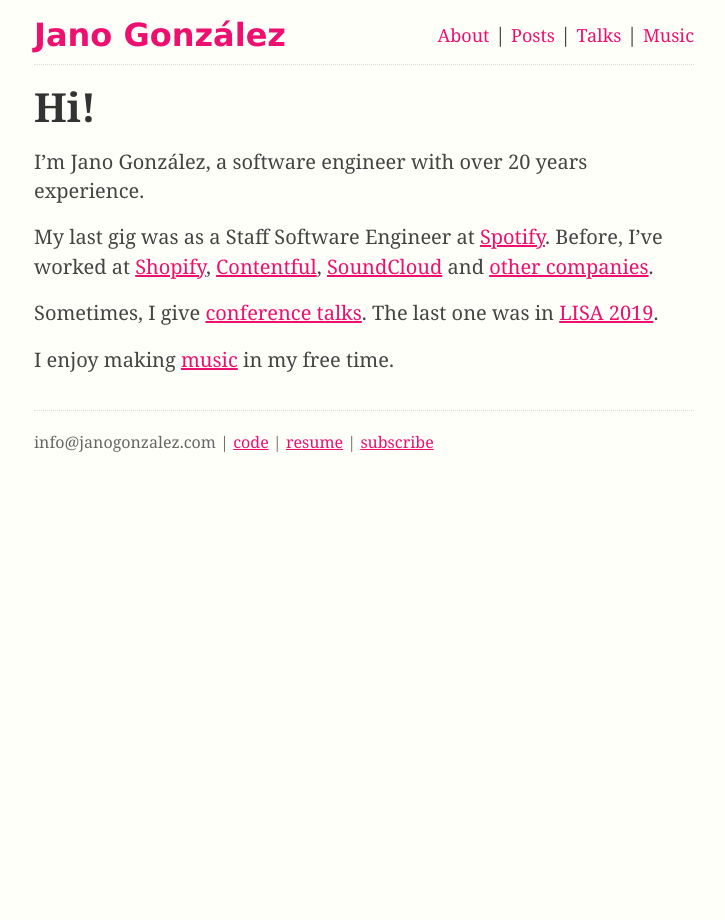
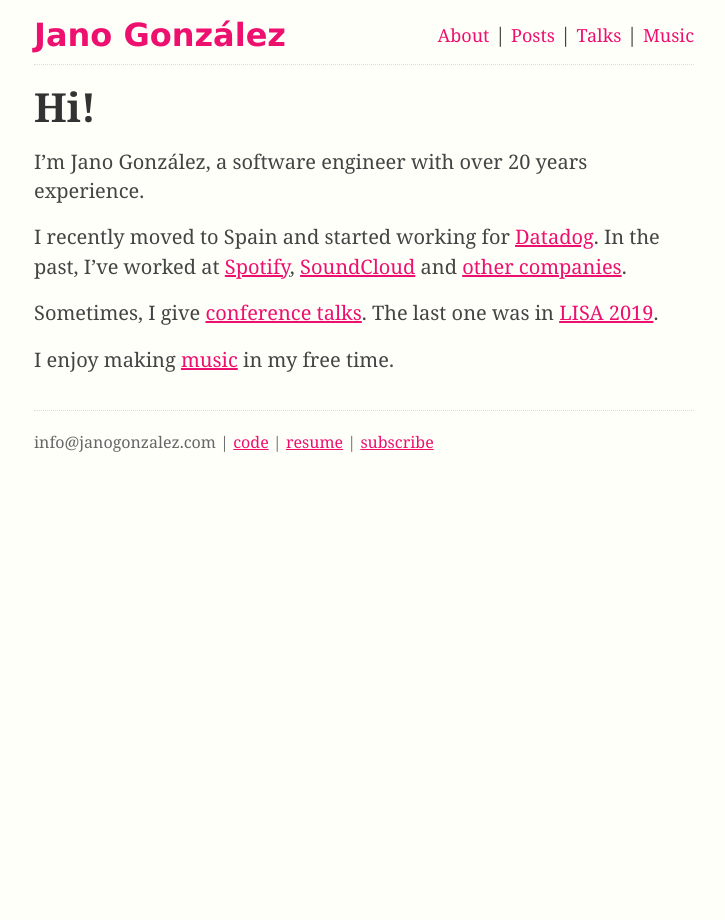
Before and after one commit to janogonzalez/janogonzalez.github.io, a Jekyll site: the page built from about.md, in a window 1280 px wide. Shown: the whole page, without its empty margins (276-1001 px from the left). Built offline with Jekyll 4.4.1, drawn with Linux system fonts in a browser that asks for light colours.

Commit message:
Update for new job and location

```diff
--- a/about.md
+++ b/about.md
@@ -6,18 +6,16 @@ title: About
 
 I’m Jano González, a software engineer with over 20 years experience.
 
-My last gig was as a Staff Software Engineer at [Spotify][spotify].
-Before, I've worked at [Shopify][shopify], [Contentful][contentful],
-[SoundCloud][soundcloud] and [other companies][resume].
+I recently moved to Spain and started working for [Datadog][]. In the past,
+I've worked at [Spotify][], [SoundCloud][] and [other companies][].
 
 Sometimes, I give [conference talks](/talks). The last one was in
-[LISA 2019][lisa].
+[LISA 2019][].
 
 I enjoy making [music](/music) in my free time.
 
-[spotify]: https://spotify.com
-[shopify]: https://shopify.com
-[contentful]: https://contentful.com
-[soundcloud]: https://soundcloud.com
-[lisa]: https://www.usenix.org/conference/lisa19/presentation/gonzalez
-[resume]: https://github.com/janogonzalez/janogonzalez.github.io/raw/master/resume.pdf
+[Datadog]: https://www.datadoghq.com
+[LISA 2019]: https://www.usenix.org/conference/lisa19/presentation/gonzalez
+[other companies]: https://github.com/janogonzalez/janogonzalez.github.io/raw/master/resume.pdf
+[Spotify]: https://spotify.com
+[SoundCloud]: https://soundcloud.com
```
Also changed, not shown: index.md (+1 -1 lines), 1 other file.
